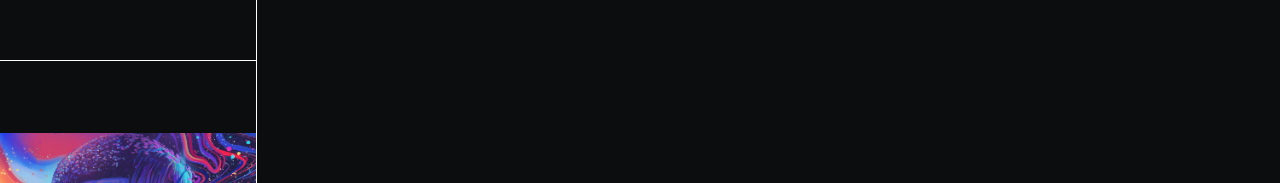
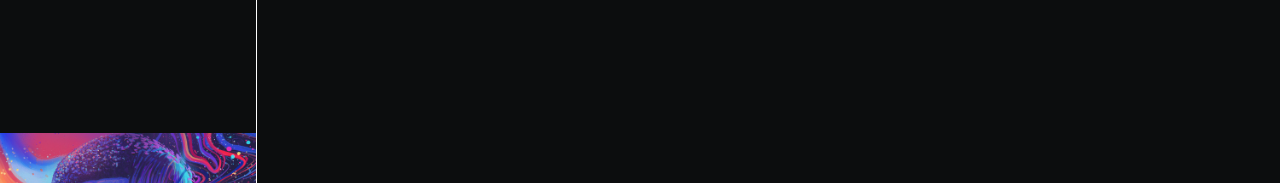
Before and after one commit to SrNightmare09/jazzman-music-player, a website: page src/index.html in a window 1280 px wide. Shown: the part 331-514 px from the top of the page. Drawn offline with Linux system fonts and the light colour scheme.

Commit message:
feat(ui): remove track details div

```diff
--- a/src/css/right-sidebar.css
+++ b/src/css/right-sidebar.css
@@ -18,11 +18,3 @@
     aspect-ratio: 1/1;
     position: relative;
 }
-
-#track-details {
-    width: 100%;
-    height: 10%;
-    background-color: inherit;
-    position: relative;
-    border-top: 1px solid rgb(255, 255, 255);
-}
--- a/src/index.html
+++ b/src/index.html
@@ -26,8 +26,6 @@
 					}
 				</style>
 			</div>
-
-			<div id="track-details"></div>
 		</div>
 
 		<div id="playback-panel">
```
